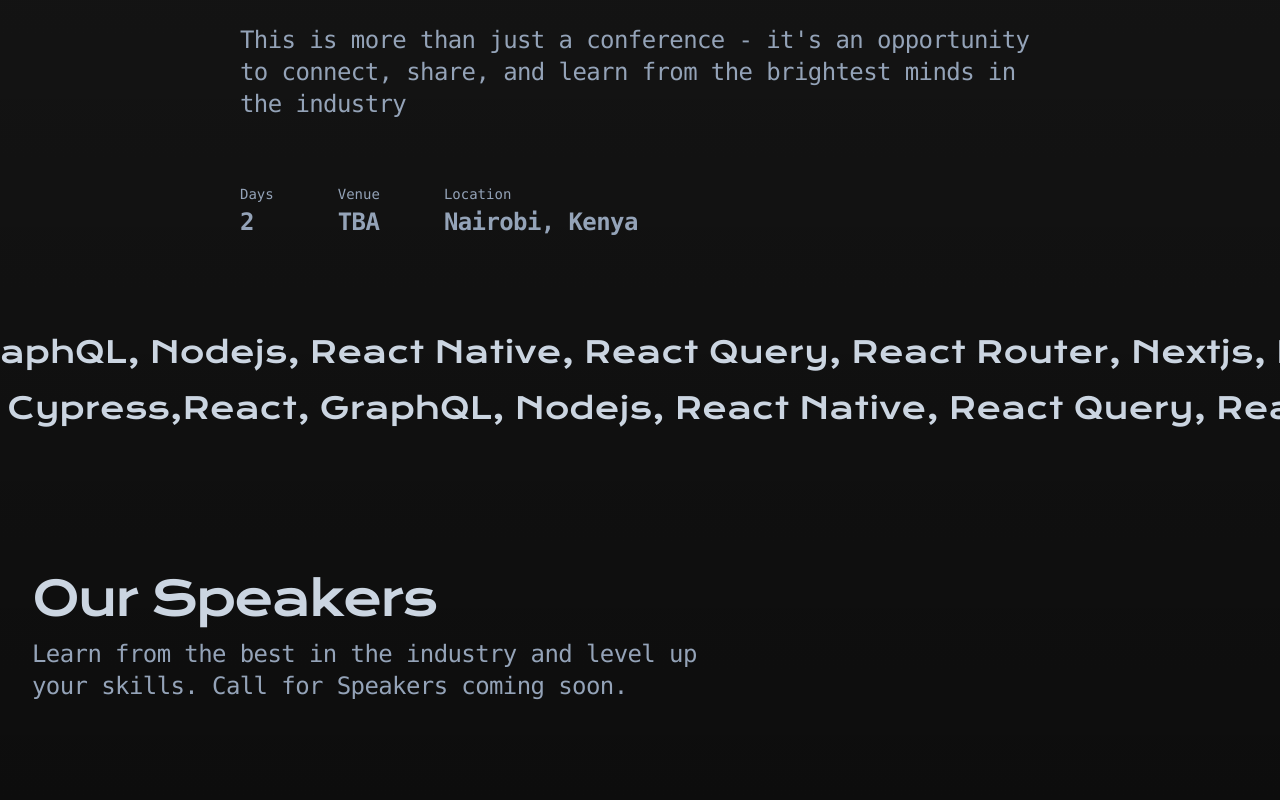
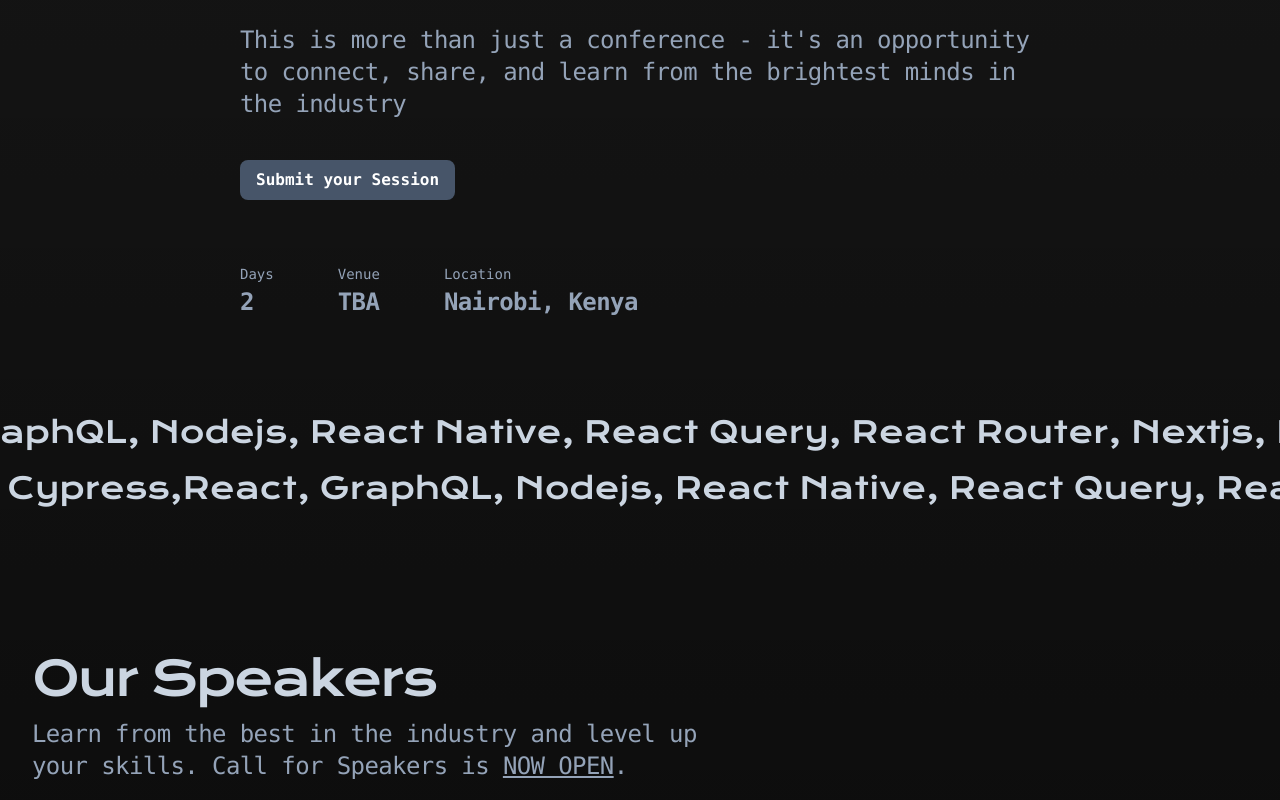
Before and after one commit to rendercon/RenderconKeWeb, a Next.js app: page / in a window 1280 px wide. Shown: the part 600-1400 px from the top of the page. Built offline with nearby package versions, Linux system fonts and the light colour scheme.

Commit message:
add Call for speakers information

```diff
--- a/src/app/components/Button.tsx
+++ b/src/app/components/Button.tsx
@@ -9,7 +9,7 @@ type ButtonProps = {
 
 export function Button({ href, className, children, ...props }: ButtonProps) {
   className = clsx(
-    'inline-flex justify-center rounded-2xl bg-slate-600 px-4 py-2 text-base font-semibold font-mono text-white cursor-pointer hover:bg-slate-500 focus:outline-none focus-visible:outline-2 focus-visible:outline-offset-2 focus-visible:outline-slate-500 active:text-white/70',
+    'inline-flex justify-center rounded-lg bg-slate-600 px-4 py-2 text-base font-semibold font-mono text-white cursor-pointer hover:bg-slate-500 focus:outline-none focus-visible:outline-2 focus-visible:outline-offset-2 focus-visible:outline-slate-500 active:text-white/70',
     className
   )
 
--- a/src/app/components/Header.tsx
+++ b/src/app/components/Header.tsx
@@ -11,8 +11,8 @@ export function Header() {
         <div className="order-first -mx-4 flex flex-auto basis-full overflow-x-auto whitespace-nowrap border-b border-blue-600/10 py-4 font-mono text-sm text-gray-50 sm:-mx-6 lg:order-none lg:mx-0 lg:basis-auto lg:border-0 lg:py-0">
           <div className="mx-auto flex items-center gap-4 px-4">
             <p>
-              <time dateTime="2023-09-29">29</time>-
-              <time dateTime="2023-09-30">30 of September, 2023</time>
+              <time dateTime="2023-09-29">29</time> -
+              <time dateTime="2023-09-30"> 30 of September, 2023</time>
             </p>
             <p>•</p>
             <p>Nairobi, Kenya</p>
--- a/src/app/components/Hero.tsx
+++ b/src/app/components/Hero.tsx
@@ -20,6 +20,13 @@ const Hero = () => {
             This is more than just a conference - it&apos;s an opportunity to connect, share, and learn from the brightest minds in the industry
             </p>
           </div>
+
+          <div className='pt-10'>
+            <a
+            className="inline-flex justify-center rounded-lg bg-slate-600 px-4 py-2 text-base font-semibold font-mono text-white cursor-pointer hover:bg-slate-500 focus:outline-none focus-visible:outline-2 focus-visible:outline-offset-2 focus-visible:outline-slate-500 active:text-white/70"
+            href="https://bit.ly/rcke23cfp" target="_blank" rel="noopener noreferrer">Submit your Session</a>
+          </div>
+
           <dl className="mt-10 grid grid-cols-2 gap-x-10 gap-y-6 font-mono sm:mt-16 sm:gap-x-16 sm:gap-y-10 sm:text-center lg:auto-cols-auto lg:grid-flow-col lg:grid-cols-none lg:justify-start lg:text-left">
             {[
               ['Days', '2'],
--- a/src/app/components/Speakers.tsx
+++ b/src/app/components/Speakers.tsx
@@ -88,7 +88,8 @@ export function Speakers() {
           </h2>
           <p className="mt-4 font-mono text-2xl tracking-tight text-slate-400">
             Learn from the best in the industry and level up your skills.
-            Call for Speakers coming soon.
+            Call for Speakers is <a href="https://bit.ly/rcke23cfp" target="_blank" rel="noopener noreferrer"><u>NOW OPEN</u></a>.
+
           </p>
         </div>
         {/* <Tab.Group
```
